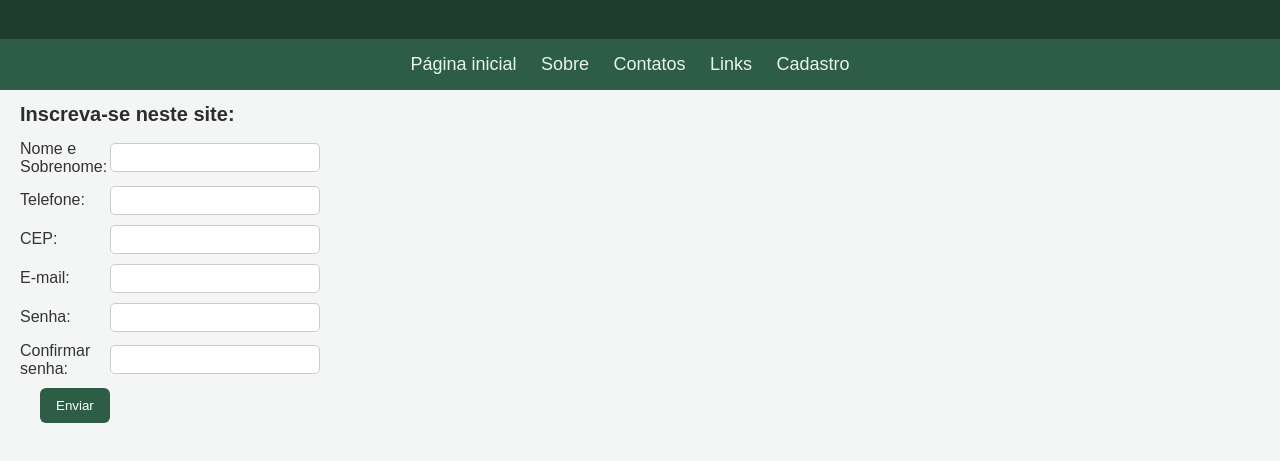
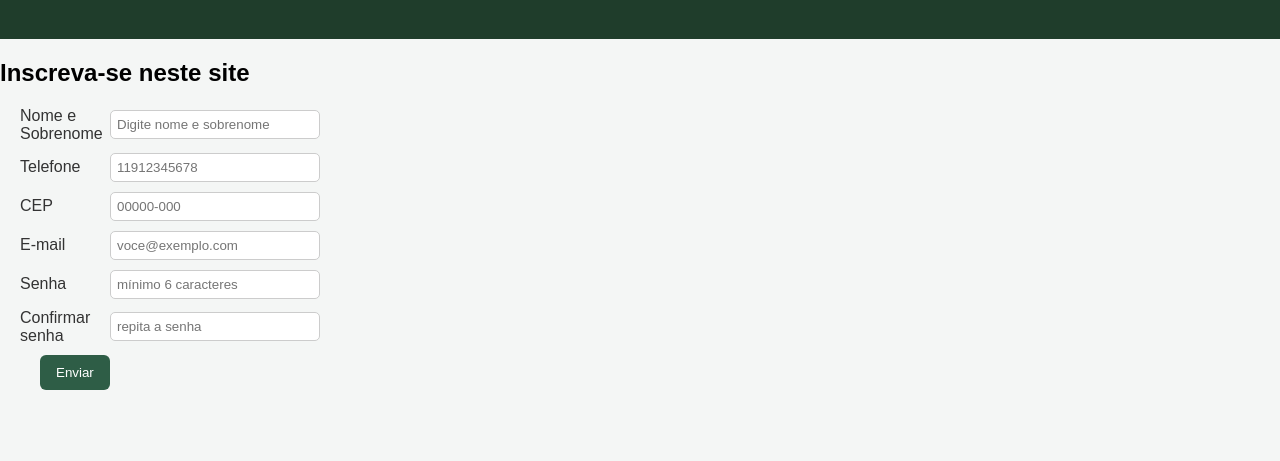
Before and after one commit to Miguel-T1/Temporario, a plain HTML site: page cadastro.html in a window 1280 px wide. Shown: the part 81-542 px from the top of the page. Drawn offline with Linux system fonts and the light colour scheme.

Commit message:
Update cadastro.html

```diff
--- a/cadastro.html
+++ b/cadastro.html
@@ -1,70 +1,95 @@
 <!DOCTYPE html>
-<html>
+<html lang="pt-BR">
 <head>
   <meta charset="UTF-8">
-    <title>Site Uhul</title>
+  <meta name="viewport" content="width=device-width, initial-scale=1.0">
+  <title>Cadastro</title>
   <link rel="stylesheet" href="style.css">
-
-
 </head>
 <body>
   <header>
     <h1>Cadastro</h1>
   </header>
 
-		<nav>
-	<ul>
-	  <a href="index.html">Página inicial</a>
-      <a href="sobre.html">Sobre</a>
-	<a href="contatos.html">Contatos</a>
-	<a href="links.html">Links</a>
-    <a href = "cadastro.html"> Cadastro</a>
-	</ul>
-	</nav>
-      <h1 class = textomenor>
-        Inscreva-se neste site:
-    </h1>
-<form class="formulario" id="formCadastro">
-<div id="erros" class="mensagem erro" style="display: none;"></div>
-<div id="resultado" class="mensagem sucesso" style="display: none;"></div>
+  <main>
+    <h2>Inscreva-se neste site</h2>
+
+    <form class="formulario" id="formCadastro" novalidate>
+      <div id="erros" class="mensagem erro" style="display:none;"></div>
+      <div id="resultado" class="mensagem sucesso" style="display:none;"></div>
 
       <div class="campo">
-        <label>Nome e Sobrenome:</label>
-        <input type="text" id="nome">
+        <label for="nome">Nome e Sobrenome</label>
+        <input
+          type="text"
+          id="nome"
+          name="nome"
+          placeholder="Digite nome e sobrenome"
+          autocomplete="name"
+        >
       </div>
 
       <div class="campo">
-        <label>Telefone:</label>
-        <input type="tel" id="telefone">
+        <label for="telefone">Telefone</label>
+        <input
+          type="tel"
+          id="telefone"
+          name="telefone"
+          placeholder="11912345678"
+          inputmode="numeric"
+          autocomplete="tel"
+        >
       </div>
 
       <div class="campo">
-        <label>CEP:</label>
-        <input type="text" id="CEP">
+        <label for="CEP">CEP</label>
+        <input
+          type="text"
+          id="CEP"
+          name="cep"
+          placeholder="00000-000"
+          inputmode="numeric"
+          autocomplete="postal-code"
+        >
       </div>
 
       <div class="campo">
-        <label>E-mail:</label>
-        <input type="email" id="mail">
+        <label for="mail">E-mail</label>
+        <input
+          type="email"
+          id="mail"
+          name="email"
+          placeholder="voce@exemplo.com"
+          autocomplete="email"
+        >
       </div>
 
       <div class="campo">
-        <label>Senha:</label>
-        <input type="password" id="senha">
+        <label for="senha">Senha</label>
+        <input
+          type="password"
+          id="senha"
+          name="senha"
+          placeholder="mínimo 6 caracteres"
+          autocomplete="new-password"
+        >
       </div>
 
       <div class="campo">
-        <label>Confirmar senha:</label>
-        <input type="password" id="confirmarSenha">
+        <label for="confirmarSenha">Confirmar senha</label>
+        <input
+          type="password"
+          id="confirmarSenha"
+          name="confirmarSenha"
+          placeholder="repita a senha"
+          autocomplete="new-password"
+        >
       </div>
 
       <input type="submit" value="Enviar">
     </form>
+  </main>
+
   <script src="script.js"></script>
-
-
-
 </body>
-
-
 </html>
```
Lines whose indentation alone changed are shown as unchanged.
